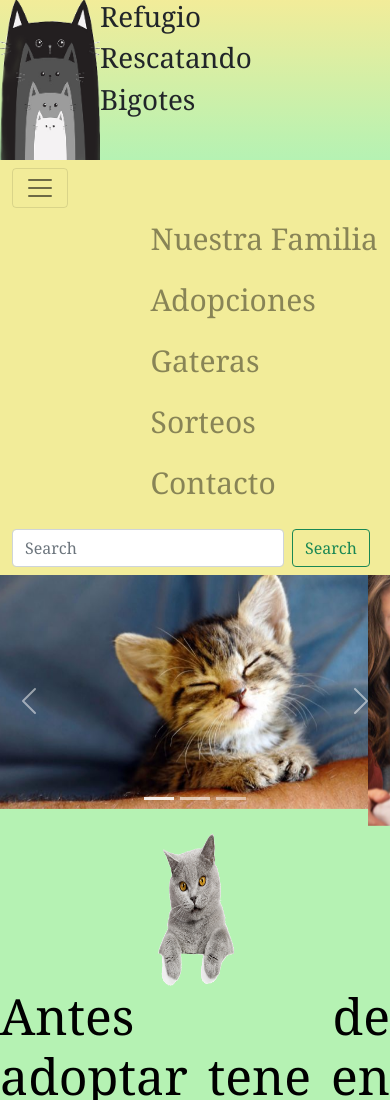
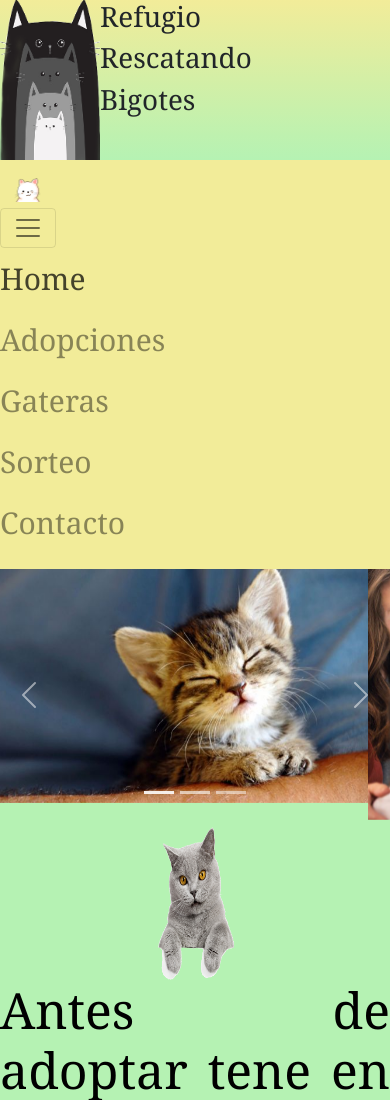
Before and after one commit to AMACH1603/RefugioMachadoAgustina, a website: page index.html in a window 390 px wide. Shown: the top 1100 px of the page. Drawn offline with nearby package versions, Linux system fonts and the light colour scheme; files whose address does not match are found by name.

Commit message:
prueba10

```diff
--- a/index.html
+++ b/index.html
@@ -4,7 +4,7 @@
     <meta charset="UTF-8">
     <meta http-equiv="X-UA-Compatible" content="IE=edge">
     <meta name="viewport" content="width=>, initial-scale=1.0">
-    <meta name="keyword"  content="adopcion mascota, gatos rescatados, gatos adopcion, refugio mascotas">
+    <meta name="keyword"  content="adopcion mascota, gatos rescatados, gatos adopcion, refugio mascotas,gateras, casa de gatos, cuchas, sorteos">
     <meta name="description"  content="Rescate y adopcion de mascotas felinas. Conoce como podes cuidarlos y ayudarlos">
     <title>Refugio Rescatando Bigotes - Home</title>
     <link rel="stylesheet" href="css/estilos.css">
@@ -33,38 +33,35 @@
       </div>
     </div>
     </header>
-    <nav class="navbar navbar-expand-lg navbar-light background-color" >
-      <div class="container-fluid ">
-        <button class="navbar-toggler" type="button" data-bs-toggle="collapse" data-bs-target="#navbarNav" aria-controls="navbarNav" aria-expanded="false" aria-label="Toggle navigation">
+    <nav class="navbar navbar-expand-lg navbar-light background-color">
+      <div class="container">
+        <a class="navbar-brand" href="#">
+          <img src="img/favicon-32x32.png" alt="" width="30" height="24">
+        </a>
+      </div>
+        <button class="navbar-toggler" type="button" data-bs-toggle="collapse" data-bs-target="#navbarSupportedContent" aria-controls="navbarSupportedContent" aria-expanded="false" aria-label="Toggle navigation">
           <span class="navbar-toggler-icon"></span>
         </button>
-        <div class="collapse navbar-collapse d-flex flex-row-reverse" id="navbarNav">
-          <ul class="navbar-nav">
+        <div class="collapse navbar-collapse d-flex"  id="navbarSupportedContent">
+          <ul class="navbar-nav me-auto mb-2 mb-lg-0">
             <li class="nav-item">
-              <a class="nav-link"  href="index.html">Nuestra Familia</a>
+              <a class="nav-link active" aria-current="page" href="index.html">Home</a>
             </li>
             <li class="nav-item">
-              <a class="nav-link" href="./html/adopciones.html">Adopciones</a>
+              <a class="nav-link" href="html/adopciones.html">Adopciones</a>
             </li>
             <li class="nav-item">
-              <a class="nav-link" href="./html/gateras.html">Gateras</a>
+              <a class="nav-link" href="html/gateras.html">Gateras</a>
             </li>
             <li class="nav-item">
-              <a class="nav-link" href="./html/sorteos.html">Sorteos</a>
+              <a class="nav-link" href="html/sorteos.html">Sorteo</a>
             </li>
             <li class="nav-item">
-              <a class="nav-link" href="./html/contacto.html">Contacto</a>
+              <a class="nav-link" href="html/contacto.html">Contacto</a>
             </li>
-            <li class="nav-item">
-              <a class="nav-link disabled"></a>
-            </li>
-          </ul>
+
+
         </div>
-          <form class="d-flex">
-            <input class="form-control me-2" type="search" placeholder="Search" aria-label="Search">
-            <button class="btn btn-outline-success" type="submit">Search</button>
-          </form>
-
       </div>
     </nav>
     <main id="mainindex">
--- a/scss/estiloss.scss
+++ b/scss/estiloss.scss
@@ -33,7 +33,7 @@
         font-size: 30px;
 
         ul{
-            justify-content: end;
+            justify-content: center;
             list-style: none;
             display: flex;
             justify-content: space-between;
```
Also changed, not shown: html/adopciones.html (+14 -17 lines), html/contacto.html (+14 -17 lines), html/gateras.html (+14 -17 lines), html/sorteos.html (+14 -17 lines), css/estilos.css.
